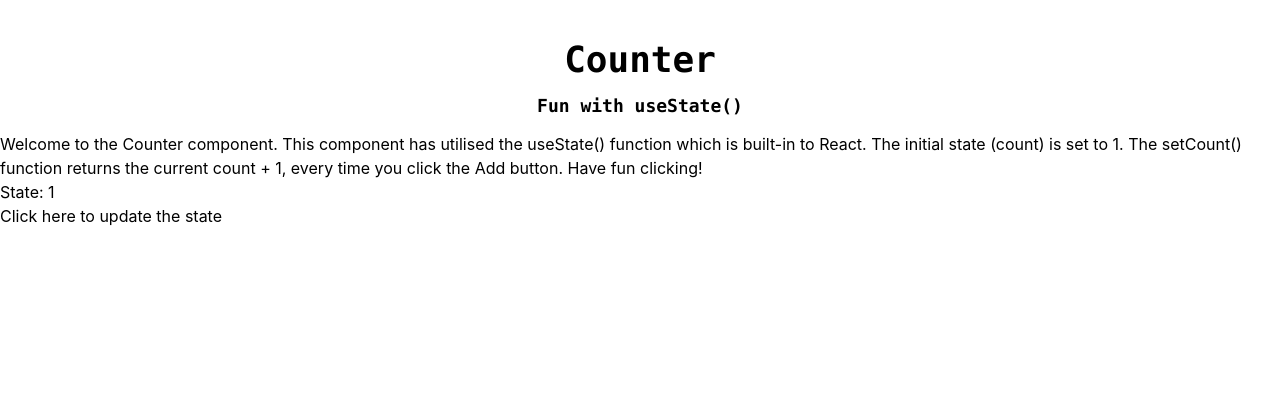
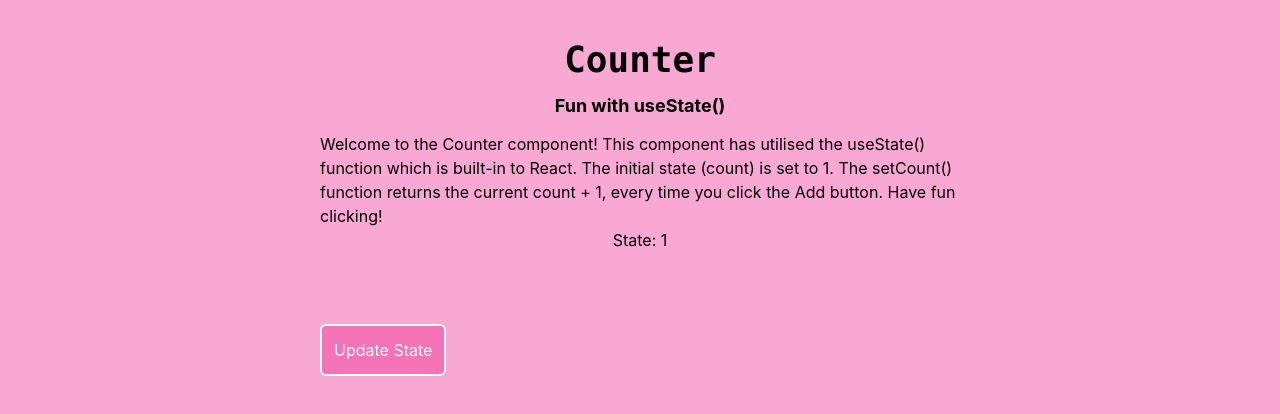
Before and after one commit to rebecca-hallas/React-land, a React (Create React App) app: page /#/Counter in a window 1280 px wide. Shown: the top 414 px of the page. Built offline with nearby package versions, Linux system fonts and the light colour scheme.

Commit message:
more styling

```diff
--- a/public/index.html
+++ b/public/index.html
@@ -4,9 +4,10 @@
     <meta charset="utf-8" />
     <meta name="viewport" content="width=device-width, initial-scale=1" />
     <link href="./tailwind.css" rel="stylesheet">
+
     <title>React-land</title>
   </head>
-  <body className="bg-red-200">
+  <body class="bg-pink-300">
     <div id="root"></div>
   </body>
 </html>
--- a/src/Components/Counter.js
+++ b/src/Components/Counter.js
@@ -6,12 +6,22 @@ const [count, setCount] = useState(1)
   return (
     <>
 
-        <h1 className="text-4xl mt-10 mb-3 font-mono font-bold text-center">Counter</h1>
+      <h1 className="text-4xl mt-10 mb-3 font-mono font-bold text-center">Counter</h1>
+      <h2 className="text-lg mb-3 font-bold text-center">Fun with useState()</h2>
 
-        <h2 className="text-lg mb-3 font-mono font-bold text-center">Fun with useState()</h2>
-        <p>Welcome to the Counter component. This component has utilised the useState() function which is built-in to React. The initial state (count) is set to 1. The setCount() function returns the current count + 1, every time you click the Add button. Have fun clicking!</p>
-        <p>State: {count}</p>
-        <button onClick={() => setCount(count + 1)}>Click here to update the state</button>
+<div className="grid grid-cols-4 grid-rows-4">
+
+  <div className="col-start-2 col-span-2 row-start-1">
+        <p>Welcome to the Counter component! This component has utilised the useState() function which is built-in to React. The initial state (count) is set to 1. The setCount() function returns the current count + 1, every time you click the Add button. Have fun clicking!</p>
+        </div>
+        <div className="col-start-2 col-span-2 row-start-2">
+        <p className="text-center">State: {count}</p>
+        </div>
+        <div className="col-start-2 col-span-2 row-start-3">
+        <button className="rounded-md bg-pink-400 hover:bg-pink-500 border-2 border-white p-3 text-white" onClick={() => setCount(count + 1)}>Update State</button>
+        </div>
+
+        </div>
     </>
   );
 }
--- a/src/Components/Home.js
+++ b/src/Components/Home.js
@@ -4,7 +4,6 @@ import { Link } from 'react-router-dom'
 function Home () {
   return (
     <>
-
       <div className="flex justify-center">
         <h1 className="text-4xl m-10 font-mono font-bold">Welcome to React-land</h1>
       </div>
```
